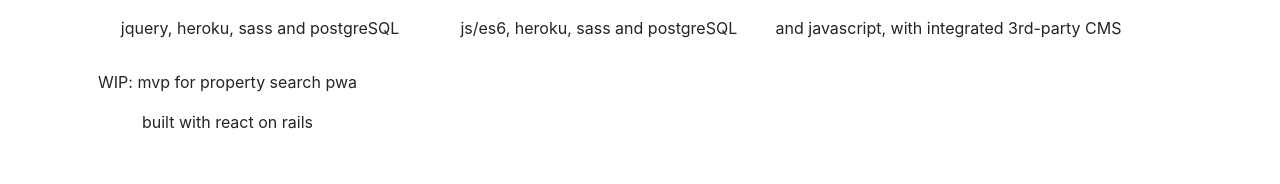
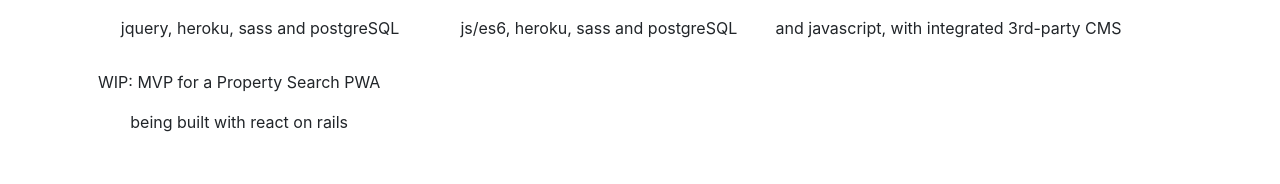
Before and after one commit to rahulkeerthi/personal-portfolio, a website built with Parcel: page index.html in a window 1280 px wide. Shown: the part 612-796 px from the top of the page. Built offline with nearby package versions, Linux system fonts and the light colour scheme.

Commit message:
projects updated

```diff
--- a/index.html
+++ b/index.html
@@ -68,8 +68,8 @@
           <a href="#" target="_blank" class="btn">
             <div class="work-item wip" id="project4" >
               <div class="">
-                <p>WIP: mvp for property search pwa</p>
-                <p>built with react on rails</p>
+                <p>WIP: MVP for a Property Search PWA</p>
+                <p>being built with react on rails</p>
               </div>
             </div>
           </a>
```
